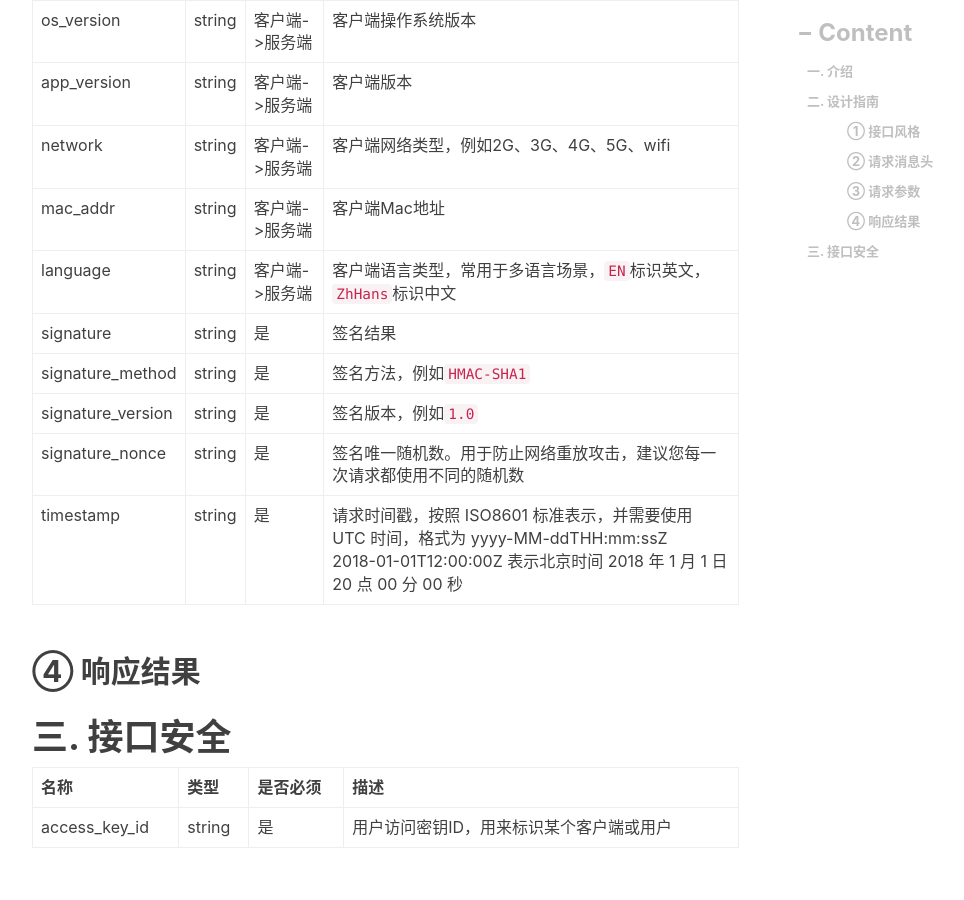
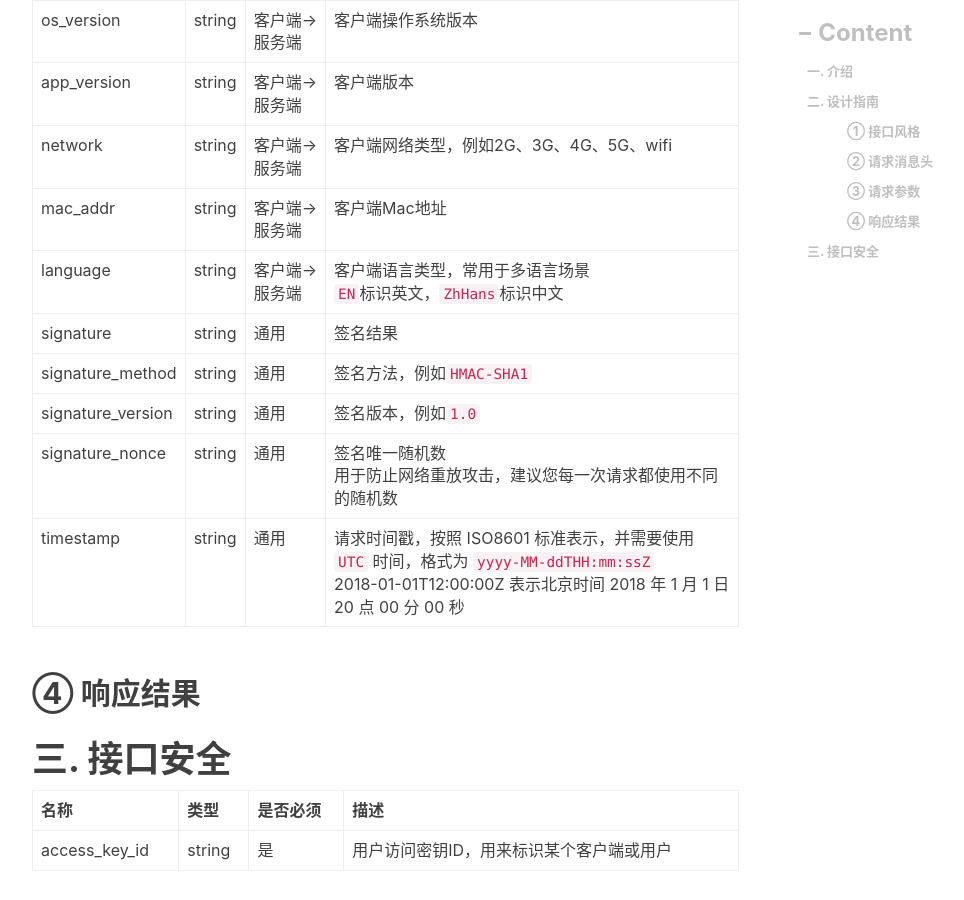
Before and after one commit to engru/chenguolin.github.io, a Jekyll site: the page built from _posts/2017-07-27-【HTTP API-3】HTTP API接口设计指南.md, in a window 1280 px wide and 900 px high, scrolled down 2341 px. Shown: the whole window, without its empty margins (233-1197 px from the left). Built offline with Jekyll 4.4.1, drawn with Linux system fonts in a browser that asks for light colours; nearby versions of some CDN libraries; comment, search, counter and statistics services are not loaded.

Commit message:
Update 2017-07-27-【HTTP API-3】HTTP API接口设计指南.md

```diff
--- a/_posts/2017-07-27-【HTTP API-3】HTTP API接口设计指南.md
+++ b/_posts/2017-07-27-【HTTP API-3】HTTP API接口设计指南.md
@@ -54,13 +54,12 @@ API的URI scheme 由以下几个部分组成: {URI Scheme} :// {Endpoint} / {Ver
 | app_version  | string | 客户端->服务端 | 客户端版本 |
 | network  | string | 客户端->服务端 | 客户端网络类型，例如2G、3G、4G、5G、wifi |
 | mac_addr  | string | 客户端->服务端 | 客户端Mac地址 |
-| language  | string | 客户端->服务端 | 客户端语言类型，常用于多语言场景，`EN`标识英文，`ZhHans`标识中文 |
-| signature  | string | 是 | 签名结果 |
-| signature_method  | string | 是 | 签名方法，例如`HMAC-SHA1` |
-| signature_version  | string | 是 | 签名版本，例如`1.0` |
-| signature_nonce  | string | 是 | 签名唯一随机数。用于防止网络重放攻击，建议您每一次请求都使用不同的随机数 |
-| timestamp  | string | 是 | 请求时间戳，按照 ISO8601 标准表示，并需要使用 UTC 时间，格式为 yyyy-MM-ddTHH:mm:ssZ <br> 2018-01-01T12:00:00Z 表示北京时间 2018 年 1 月 1 日 20 点 00 分 00 秒 |
-
+| language  | string | 客户端->服务端 | 客户端语言类型，常用于多语言场景 <br> `EN`标识英文，`ZhHans`标识中文 |
+| signature  | string | 通用 | 签名结果 |
+| signature_method  | string | 通用 | 签名方法，例如`HMAC-SHA1` |
+| signature_version  | string | 通用 | 签名版本，例如`1.0` |
+| signature_nonce  | string | 通用 | 签名唯一随机数 <br> 用于防止网络重放攻击，建议您每一次请求都使用不同的随机数 |
+| timestamp  | string | 通用 | 请求时间戳，按照 ISO8601 标准表示，并需要使用 `UTC` 时间，格式为 `yyyy-MM-ddTHH:mm:ssZ` <br> 2018-01-01T12:00:00Z 表示北京时间 2018 年 1 月 1 日 20 点 00 分 00 秒 |
 
 ## ④ 响应结果
 
```
